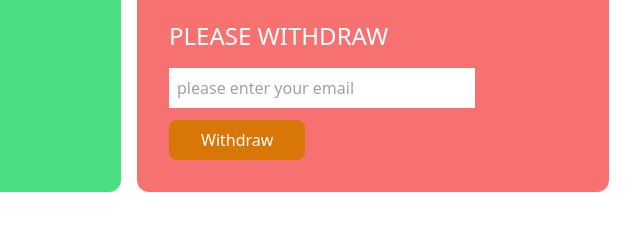
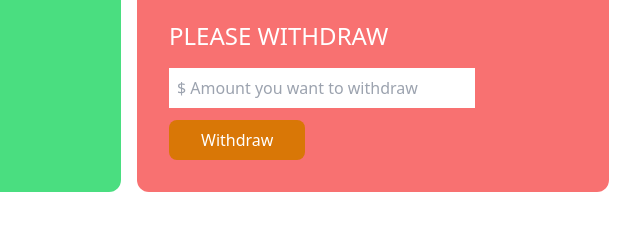
Before and after one commit to biswajit0chowdhury/mybank, a plain HTML site: page index.html in a window 1280 px wide. Shown: the part 292-522 px from the top of the page, 511-1151 px from the left. Drawn offline with nearby package versions, Linux system fonts and the light colour scheme.

Commit message:
Update index.html

```diff
--- a/index.html
+++ b/index.html
@@ -47,7 +47,7 @@
                     <h4 class=" text-2xl mb-4 text-white">PLEASE WITHDRAW</h4>
                     <div>
                         <input id="withdraw-field" class="p-2 w-9/12 block mb-3" name=""
-                            placeholder="please enter your email">
+                            placeholder="$ Amount you want to withdraw">
                         <button id="btn-withdraw"
                             class="bg-amber-600 hover:bg-violet-600 px-8 py-2 text-white font-nedium rounded-lg">Withdraw</button>
                     </div>
```
